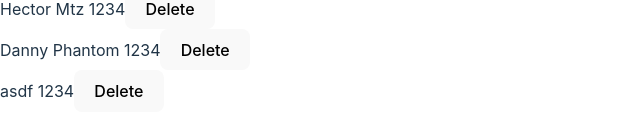
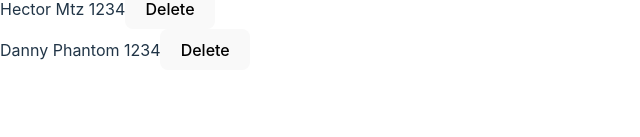
Before and after one commit to HectorMtz22/fullstack-open, a React (Vite) app in the folder part2/phonebook/: page / in a window 1280 px wide. Shown: the part 435-572 px from the top of the page, without its empty margins (0-640 px from the left). Built offline with nearby package versions, Linux system fonts and the light colour scheme; data requests are answered from the project's data file.

Commit message:
Add delete message

```diff
--- a/part2/phonebook/db.json
+++ b/part2/phonebook/db.json
@@ -19,11 +19,6 @@
       "name": "Danny Phantom",
       "number": "1234",
       "id": 7
-    },
-    {
-      "name": "asdf",
-      "number": "1234",
-      "id": 9
     }
   ]
 }
--- a/part2/phonebook/src/App.jsx
+++ b/part2/phonebook/src/App.jsx
@@ -90,9 +90,12 @@
       console.log("Removing...")
       personsService
         .remove(person.id)
-        .then(
+        .then(() => {
           setPersons(persons.filter((p) => p.id !== person.id))
-        )
+          setMessageNotification(`Deleted ${person.name}!`)
+          setIsSuccessful(true)
+          setTimeout(() => setMessageNotification(null), 5000)
+        })
         .catch((err) => {
           alert("Ocurrió un error", err)
           console.log(err)
```
